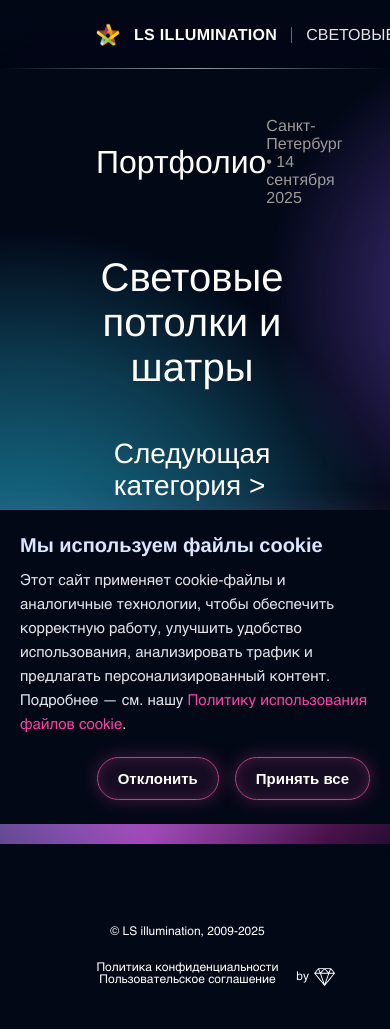
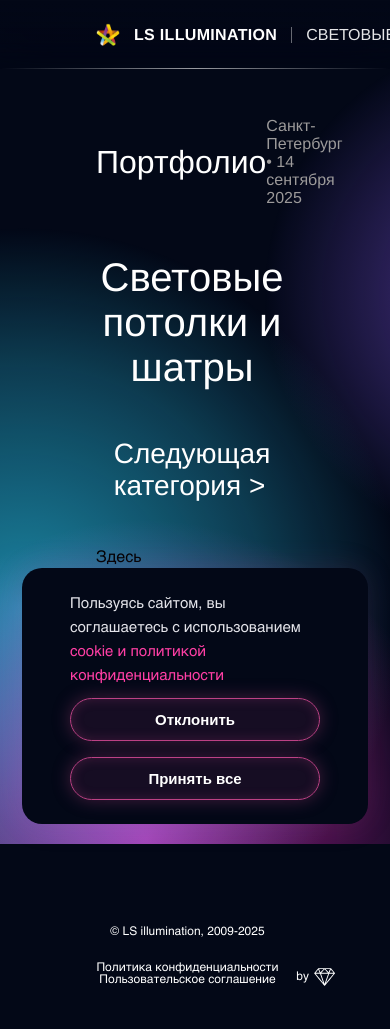
Before and after one commit to blyaka/LS-ILLUMINATION, a Django app: page /portfolio/svetovye-potolki-i-shatry/ in a window 390 px wide. Run offline with Django 4.2, Linux system fonts and the light colour scheme; data comes from the database, SQL or seed files in the repository; data that the repository does not hold is empty; some libraries are stand-ins or nearby versions.

Commit message:
+ optimization cookie

```diff
--- a/app/static/css/base.css
+++ b/app/static/css/base.css
@@ -166,3 +166,38 @@ body {
         display: none;
     }
 } */
+
+
+
+
+.cookie-mobile-p {
+    display: none;
+}
+
+@media (max-width: 767px) {
+
+    .cookie-banner {
+        width: calc(100% - 140px);
+    }
+
+    .cookie-desktop-h,
+    .cookie-desktop-p {
+        display: none;
+    }
+
+    .cookie-mobile-p {
+        display: unset;
+    }
+
+    .cookie-banner__actions {
+        display: flex;
+        flex-wrap: wrap;
+        gap: 16px;
+        justify-content: space-between;
+        margin-top: 10px;
+    }
+
+    .cookie-btn {
+        flex: 1;
+    }
+}
--- a/app/static/css/pages/404.css
+++ b/app/static/css/pages/404.css
@@ -75,6 +75,9 @@ p {
 
 
 
+
+
+
 @media (max-width: 767px) {
     p {
         padding: 0 40px;
--- a/app/templates/_base.html
+++ b/app/templates/_base.html
@@ -99,12 +99,13 @@
 
     <div class="cookie-banner" id="cookieBanner" hidden>
         <div class="cookie-banner__wrap">
-            <h3>Мы используем файлы cookie</h3>
-            <p>
+            <h3 class="cookie-desktop-h">Мы используем файлы cookie</h3>
+            <p class="cookie-desktop-p">
                 Этот сайт применяет cookie-файлы и аналогичные технологии, чтобы обеспечить корректную работу,
                 улучшить удобство использования, анализировать трафик и предлагать персонализированный контент.
                 Подробнее — см. нашу <a href="/cookie-policy/" target="_blank">Политику использования файлов cookie</a>.
             </p>
+            <p class="cookie-mobile-p">Пользуясь сайтом, вы соглашаетесь с использованием <a href="/cookie-policy/" target="_blank">cookie и политикой конфиденциальности</a></p>
             <div class="cookie-banner__actions">
                 <button class="cookie-btn cookie-btn--decline" id="cookieDecline">Отклонить</button>
                 <button class="cookie-btn cookie-btn--accept" id="cookieAccept">Принять все</button>
```
